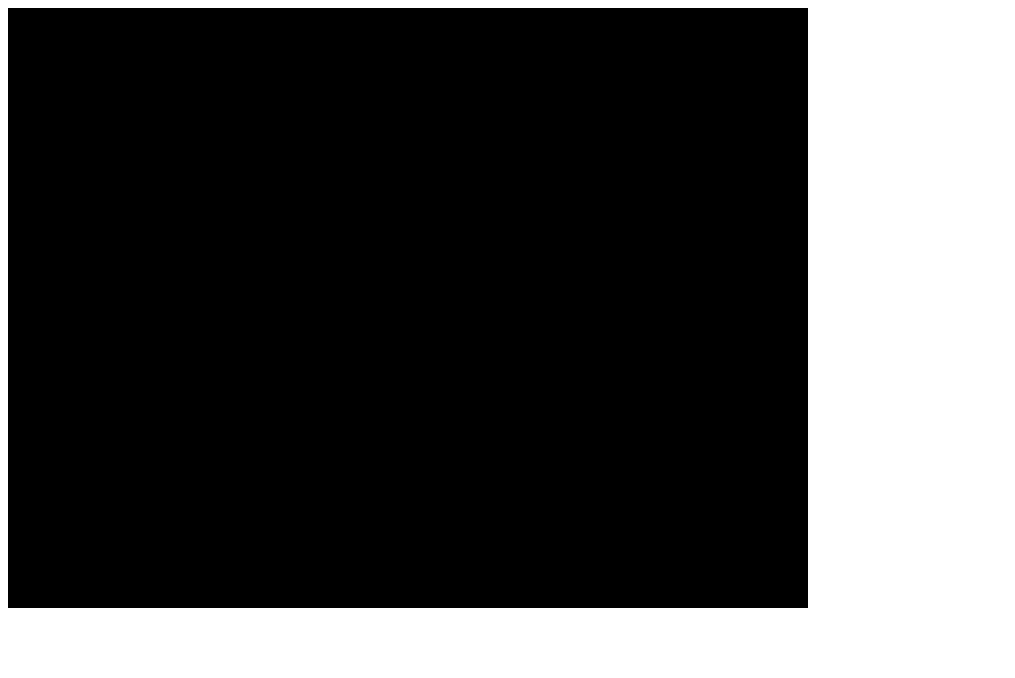
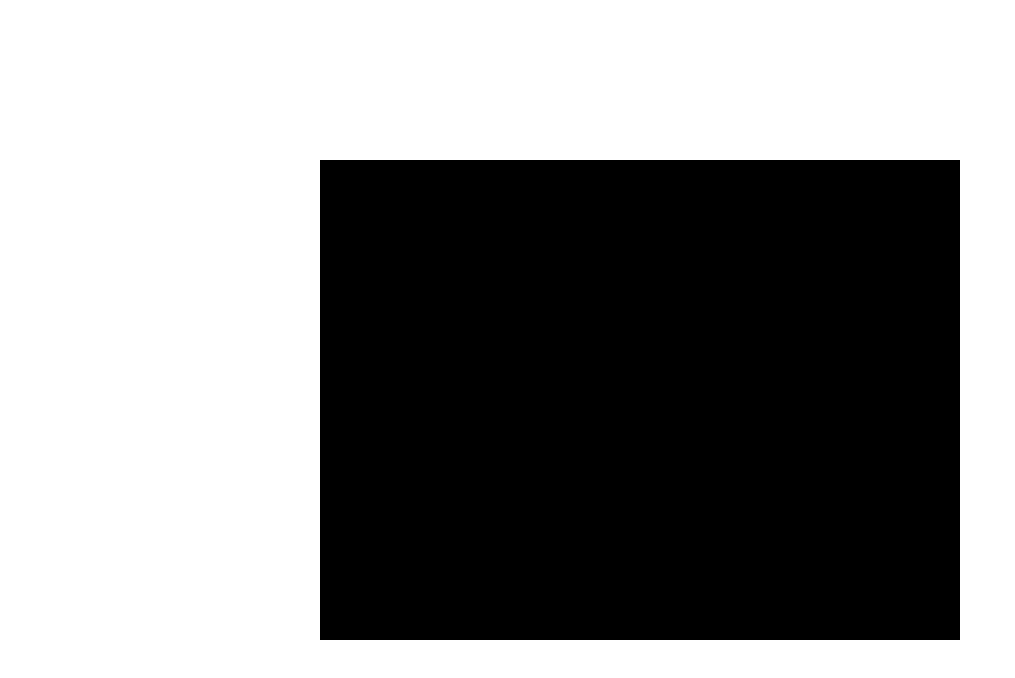
Before and after one commit to yowmamasita/tower-defense-game, a website built with webpack: page index.html in a window 1280 px wide. Shown: the whole page, without its empty margins (0-1015 px from the left). Built offline with nearby package versions, Linux system fonts and the light colour scheme.

Commit message:
Use typescript

```diff
--- a/index.html
+++ b/index.html
@@ -4,8 +4,23 @@
 <head>
   <meta charset="utf-8">
   <title>tower defense game</title>
+  <style>
+    html,
+    body {
+      margin: 0;
+      padding: 0;
+      height: 100%;
+    }
+    #content {
+      display: flex;
+      align-items: center;
+      justify-content: center;
+      height: 100%;
+    }
+  </style>
 </head>
 <body>
+  <div id="content"></div>
   <script src="main.js"></script>
 </body>
 </html>
--- a/package.json
+++ b/package.json
@@ -13,6 +13,8 @@
     "phaser": "^3.17.0"
   },
   "devDependencies": {
+    "ts-loader": "^6.0.3",
+    "typescript": "^3.5.2",
     "webpack": "^4.34.0",
     "webpack-cli": "^3.3.4",
     "webpack-dev-server": "^3.7.2"
--- a/src/index.js
+++ /dev/null
@@ -1,9 +0,0 @@
-import Phaser from 'phaser';
-
-const config = {
-  type: Phaser.AUTO,
-  width: 800,
-  height: 600
-};
-
-new Phaser.Game(config);
--- /dev/null
+++ b/src/index.ts
@@ -0,0 +1,14 @@
+import Phaser from 'phaser';
+
+import {TestScene} from './scenes/test_scene';
+
+const config: Phaser.Types.Core.GameConfig = {
+    type: Phaser.AUTO,
+    width: 640,
+    height: 480,
+    parent: 'content',
+    resolution: 1,
+    scene: TestScene
+};
+
+new Phaser.Game(config);
--- /dev/null
+++ b/src/scenes/test_scene.ts
@@ -0,0 +1,19 @@
+import Phaser from 'phaser';
+
+export class TestScene extends Phaser.Scene {
+    constructor() {
+        super({
+            key: 'TestScene'
+        });
+    }
+
+    preload() {
+        console.log('preload');
+    }
+    create() {
+        console.log('create');
+    }
+    update(time: number, delta: number) {
+        // console.log('update');
+    }
+}
--- /dev/null
+++ b/webpack.config.js
@@ -0,0 +1,25 @@
+module.exports = {
+  mode: 'development',
+  entry: './src/index.ts',
+  output: {
+    path: __dirname + '/dist',
+    filename: '[name].js'
+  },
+  devtool: 'inline-source-map',
+  module: {
+    rules: [
+      {
+        test: /\.tsx?$/,
+        loader: 'ts-loader',
+        exclude: /node_modules/
+      }
+    ]
+  },
+  resolve: {
+    extensions: [
+      '.tsx',
+      '.ts',
+      '.js'
+    ]
+  }
+};
```
Also changed, not shown: tsconfig.json (added, +9 -0 lines), 2 other files.
